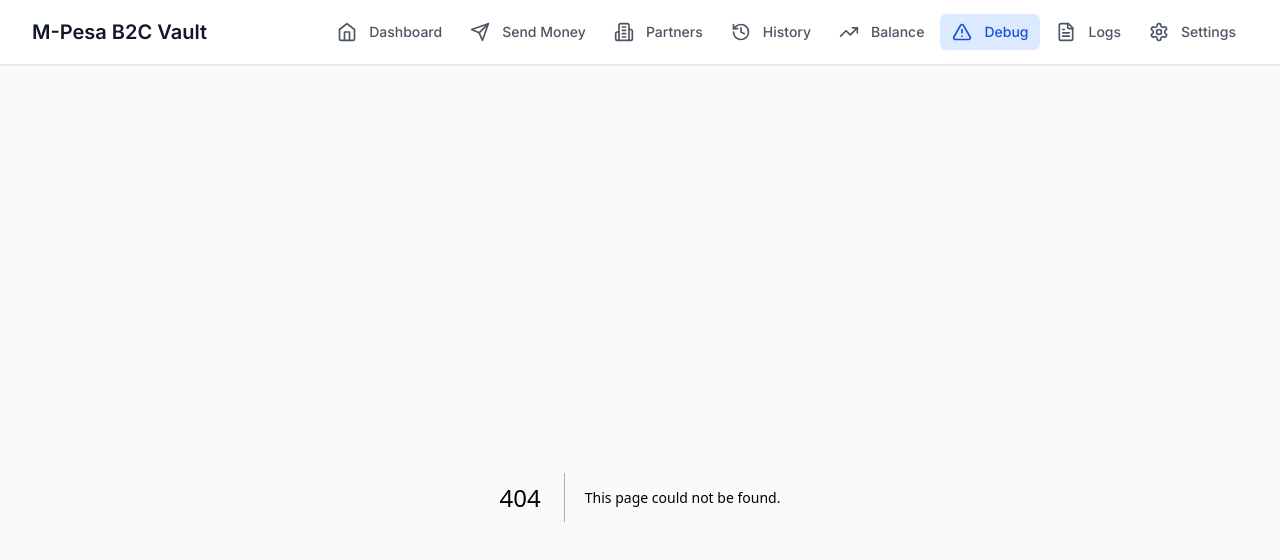
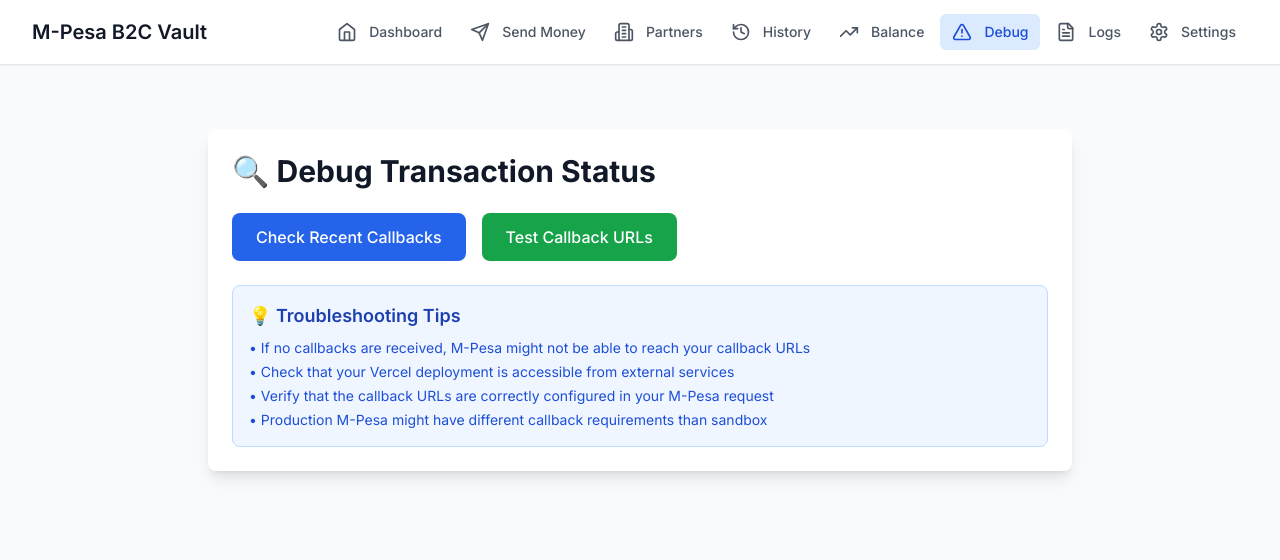
Before and after one commit to loanspur/paymentvalut, a Next.js app: page /debug-transaction in a window 1280 px wide. Before the commit this address had no page. Shown: the top 560 px of the page. Built offline with nearby package versions, Linux system fonts and the light colour scheme.

Commit message:
add: callback debugging tools to troubleshoot transaction status issues

```diff
--- /dev/null
+++ b/app/api/test-callbacks/route.ts
@@ -0,0 +1,72 @@
+import { NextRequest, NextResponse } from 'next/server'
+
+export async function GET(request: NextRequest) {
+  try {
+    console.log('🔍 Testing callback URL accessibility...')
+
+    const callbackUrls = {
+      timeout: "https://mpesab2c-1efsaghs1-justus-projects-3c52d294.vercel.app/api/mpesa-callback/timeout",
+      result: "https://mpesab2c-1efsaghs1-justus-projects-3c52d294.vercel.app/api/mpesa-callback/result"
+    }
+
+    // Test both callback URLs
+    const tests = []
+
+    for (const [type, url] of Object.entries(callbackUrls)) {
+      try {
+        console.log(`Testing ${type} callback: ${url}`)
+
+        const response = await fetch(url, {
+          method: 'POST',
+          headers: {
+            'Content-Type': 'application/json'
+          },
+          body: JSON.stringify({
+            test: true,
+            type: type,
+            timestamp: new Date().toISOString()
+          })
+        })
+
+        tests.push({
+          type: type,
+          url: url,
+          status: response.status,
+          accessible: response.ok,
+          error: null
+        })
+
+        console.log(`${type} callback test: ${response.status} ${response.ok ? 'OK' : 'FAILED'}`)
+
+      } catch (error) {
+        tests.push({
+          type: type,
+          url: url,
+          status: null,
+          accessible: false,
+          error: error instanceof Error ? error.message : 'Unknown error'
+        })
+
+        console.error(`${type} callback test failed:`, error)
+      }
+    }
+
+    return NextResponse.json({
+      message: 'Callback URL accessibility test completed',
+      timestamp: new Date().toISOString(),
+      tests: tests,
+      summary: {
+        total: tests.length,
+        accessible: tests.filter(t => t.accessible).length,
+        failed: tests.filter(t => !t.accessible).length
+      }
+    })
+
+  } catch (error) {
+    console.error('❌ Callback test failed:', error)
+    return NextResponse.json({
+      error: 'Callback test failed',
+      message: error instanceof Error ? error.message : 'Unknown error'
+    }, { status: 500 })
+  }
+}
--- /dev/null
+++ b/app/debug-transaction/page.tsx
@@ -0,0 +1,161 @@
+'use client'
+
+import { useState } from 'react'
+
+export default function DebugTransactionPage() {
+  const [checking, setChecking] = useState(false)
+  const [testing, setTesting] = useState(false)
+  const [callbacks, setCallbacks] = useState<any>(null)
+  const [callbackTest, setCallbackTest] = useState<any>(null)
+  const [error, setError] = useState<string | null>(null)
+
+  const checkCallbacks = async () => {
+    setChecking(true)
+    setError(null)
+
+    try {
+      const response = await fetch('/api/check-callbacks')
+      const data = await response.json()
+
+      if (response.ok) {
+        setCallbacks(data)
+      } else {
+        setError(data.error || 'Failed to check callbacks')
+      }
+    } catch (err) {
+      setError(err instanceof Error ? err.message : 'Unknown error')
+    } finally {
+      setChecking(false)
+    }
+  }
+
+  const testCallbacks = async () => {
+    setTesting(true)
+    setError(null)
+
+    try {
+      const response = await fetch('/api/test-callbacks')
+      const data = await response.json()
+
+      if (response.ok) {
+        setCallbackTest(data)
+      } else {
+        setError(data.error || 'Failed to test callbacks')
+      }
+    } catch (err) {
+      setError(err instanceof Error ? err.message : 'Unknown error')
+    } finally {
+      setTesting(false)
+    }
+  }
+
+  return (
+    <div className="min-h-screen bg-gray-50 py-8">
+      <div className="max-w-4xl mx-auto px-4">
+        <div className="bg-white rounded-lg shadow-lg p-6">
+          <h1 className="text-3xl font-bold text-gray-900 mb-6">
+            🔍 Debug Transaction Status
+          </h1>
+
+          <div className="mb-6 space-y-4">
+            <div className="flex space-x-4">
+              <button
+                onClick={checkCallbacks}
+                disabled={checking}
+                className={`px-6 py-3 rounded-lg font-medium ${
+                  checking
+                    ? 'bg-gray-400 cursor-not-allowed'
+                    : 'bg-blue-600 hover:bg-blue-700 text-white'
+                }`}
+              >
+                {checking ? 'Checking...' : 'Check Recent Callbacks'}
+              </button>
+
+              <button
+                onClick={testCallbacks}
+                disabled={testing}
+                className={`px-6 py-3 rounded-lg font-medium ${
+                  testing
+                    ? 'bg-gray-400 cursor-not-allowed'
+                    : 'bg-green-600 hover:bg-green-700 text-white'
+                }`}
+              >
+                {testing ? 'Testing...' : 'Test Callback URLs'}
+              </button>
+            </div>
+          </div>
+
+          {error && (
+            <div className="mb-6 p-4 bg-red-50 border border-red-200 rounded-lg">
+              <h3 className="text-lg font-semibold text-red-800 mb-2">❌ Error</h3>
+              <p className="text-red-600">{error}</p>
+            </div>
+          )}
+
+          {callbacks && (
+            <div className="mb-6 bg-gray-50 p-4 rounded-lg">
+              <h3 className="text-lg font-semibold text-gray-800 mb-2">📞 Recent M-Pesa Callbacks</h3>
+              <p className="text-sm text-gray-600 mb-3">
+                Found {callbacks.callbacks?.length || 0} callbacks
+              </p>
+
+              {callbacks.callbacks && callbacks.callbacks.length > 0 ? (
+                <div className="space-y-2">
+                  {callbacks.callbacks.map((callback: any, index: number) => (
+                    <div key={index} className="bg-white p-3 rounded border text-sm">
+                      <div className="font-medium">Callback #{index + 1}</div>
+                      <div>Type: {callback.callback_type || 'Unknown'}</div>
+                      <div>Conversation ID: {callback.conversation_id || 'N/A'}</div>
+                      <div>Result Code: {callback.result_code || 'N/A'}</div>
+                      <div>Result Desc: {callback.result_desc || 'N/A'}</div>
+                      <div>Created: {callback.created_at || 'N/A'}</div>
+                    </div>
+                  ))}
+                </div>
+              ) : (
+                <div className="text-yellow-600 bg-yellow-50 p-3 rounded">
+                  ⚠️ No callbacks received yet. This might be why the transaction status hasn't updated.
+                </div>
+              )}
+            </div>
+          )}
+
+          {callbackTest && (
+            <div className="mb-6 bg-gray-50 p-4 rounded-lg">
+              <h3 className="text-lg font-semibold text-gray-800 mb-2">🔗 Callback URL Test Results</h3>
+              <div className="grid grid-cols-1 md:grid-cols-2 gap-4">
+                {callbackTest.tests?.map((test: any, index: number) => (
+                  <div key={index} className={`p-3 rounded border ${
+                    test.accessible ? 'bg-green-50 border-green-200' : 'bg-red-50 border-red-200'
+                  }`}>
+                    <div className="font-medium">{test.type} Callback</div>
+                    <div className="text-sm">
+                      <div>URL: {test.url}</div>
+                      <div>Status: {test.status || 'N/A'}</div>
+                      <div>Accessible: {test.accessible ? '✅ Yes' : '❌ No'}</div>
+                      {test.error && <div className="text-red-600">Error: {test.error}</div>}
+                    </div>
+                  </div>
+                ))}
+              </div>
+
+              <div className="mt-3 text-sm">
+                <strong>Summary:</strong> {callbackTest.summary?.accessible || 0} of {callbackTest.summary?.total || 0} callbacks accessible
+              </div>
+            </div>
+          )}
+
+          <div className="bg-blue-50 border border-blue-200 rounded-lg p-4">
+            <h3 className="text-lg font-semibold text-blue-800 mb-2">💡 Troubleshooting Tips</h3>
+            <ul className="text-sm text-blue-700 space-y-1">
+              <li>• If no callbacks are received, M-Pesa might not be able to reach your callback URLs</li>
+              <li>• Check that your Vercel deployment is accessible from external services</li>
+              <li>• Verify that the callback URLs are correctly configured in your M-Pesa request</li>
+              <li>• Production M-Pesa might have different callback requirements than sandbox</li>
+            </ul>
+          </div>
+        </div>
+      </div>
+    </div>
+  )
+}
```
